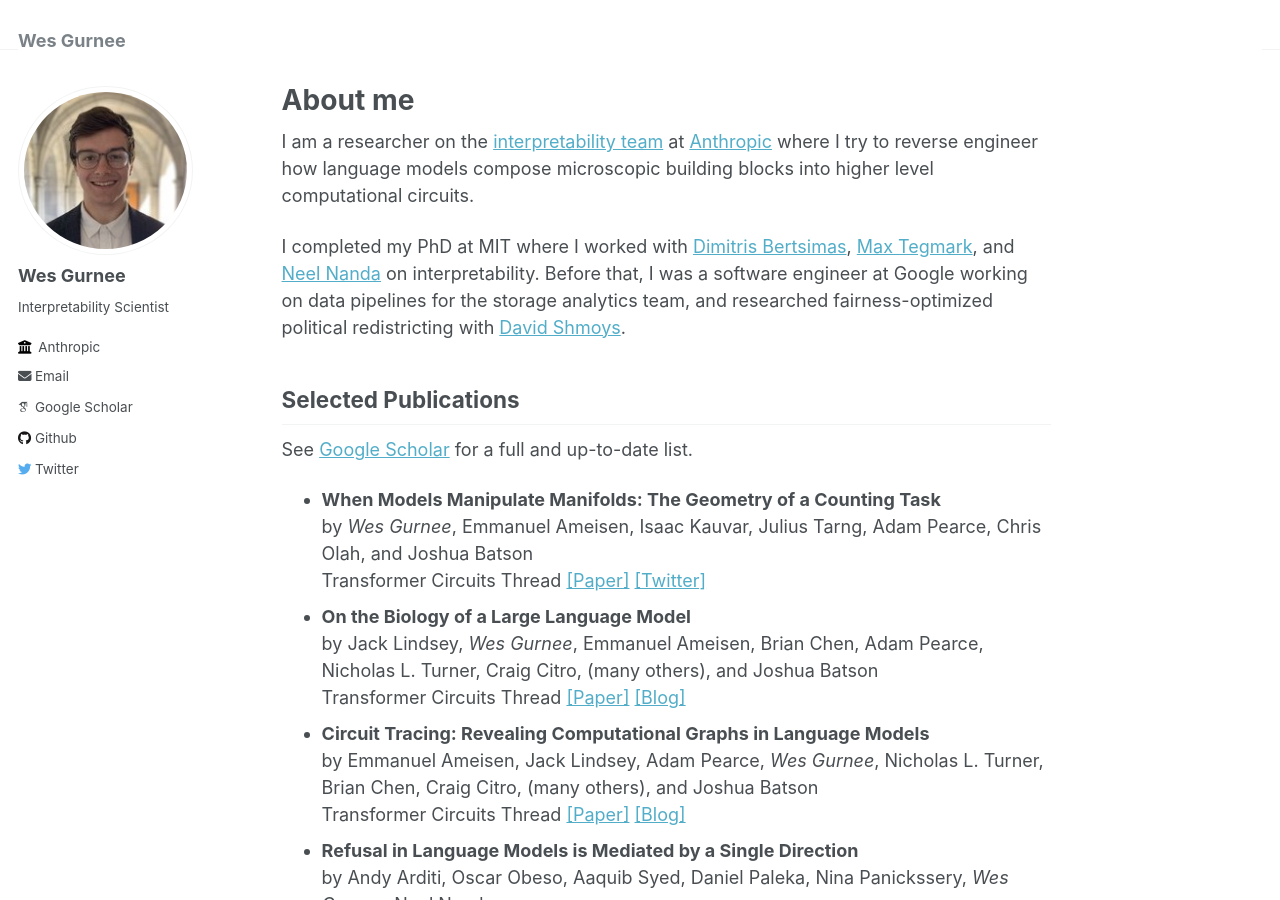
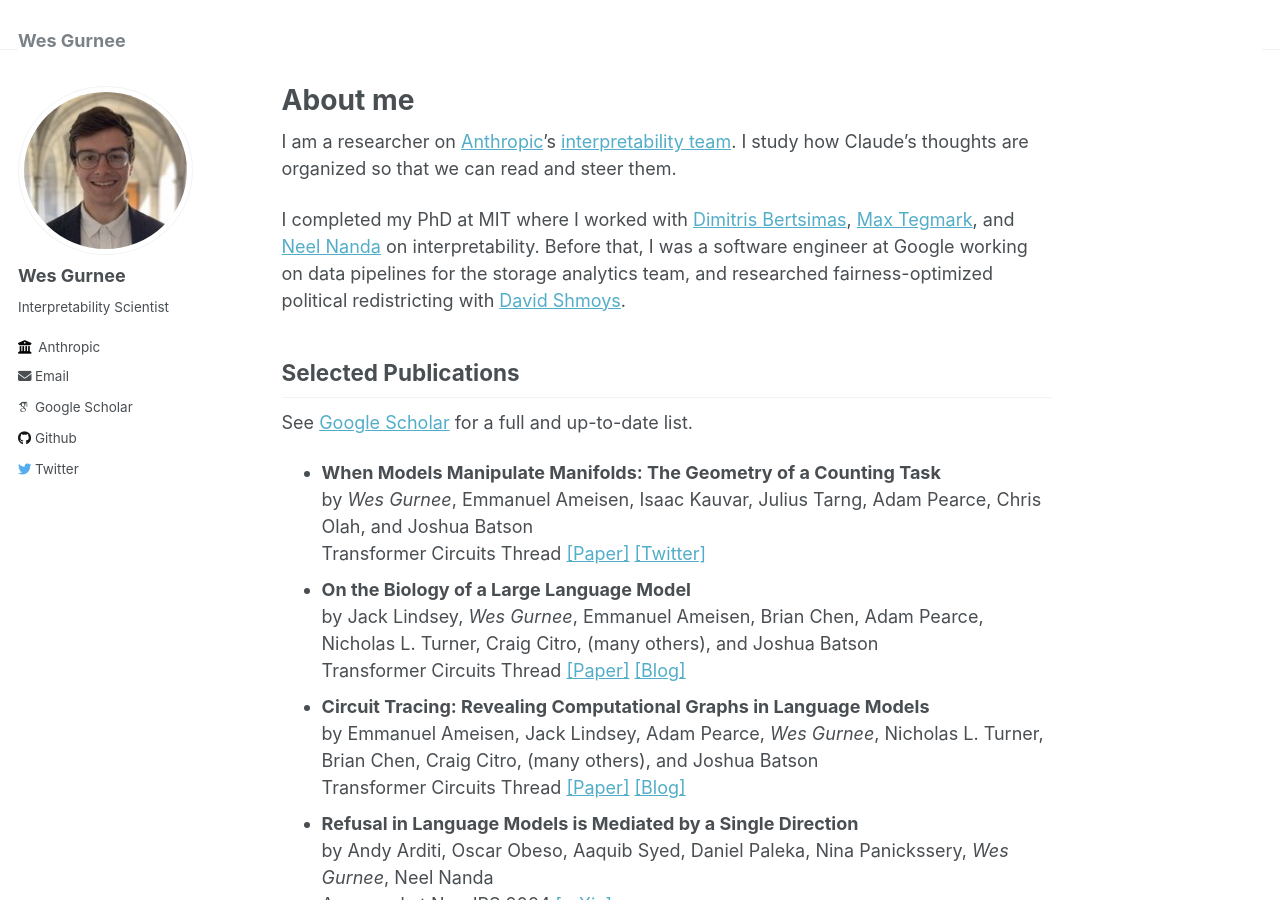
Before and after one commit to wesg52/wesg52.github.io, a Jekyll site: the page built from _pages/about.md, in a window 1280 px wide and 900 px high. Built offline with Jekyll 4.4.1, drawn with Linux system fonts in a browser that asks for light colours; some web fonts are replaced.

Commit message:
Update About blurb
Co-Authored-By: Claude Fable 5 <noreply@anthropic.com>
Claude-Session: https://claude.ai/code/session_01VTWEET5hUBwd4PhRHgMSaC

```diff
--- a/_pages/about.md
+++ b/_pages/about.md
@@ -7,7 +7,7 @@ redirect_from:
   - /about.html
 ---
 
-I am a researcher on the [interpretability team](https://transformer-circuits.pub/) at [Anthropic](https://www.anthropic.com/) where I try to reverse engineer how language models compose microscopic building blocks into higher level computational circuits.
+I am a researcher on [Anthropic](https://www.anthropic.com/)'s [interpretability team](https://transformer-circuits.pub/). I study how Claude's thoughts are organized so that we can read and steer them.
 
 <!-- I am a third year PhD student researching language model interpretability at the MIT ORC advised by [Dimitris Bertsimas](https://www.dbertsim.mit.edu/). I am interested in developing a mechanistic understanding of neural networks and using this to better monitor, control, and align advanced AI systems. I am fortunate to also collaborate with [Neel Nanda](https://www.neelnanda.io/about) and [Max Tegmark](https://tegmark.org/) and am graciously supported by an Open Philanthropy early career grant. -->
 
```
